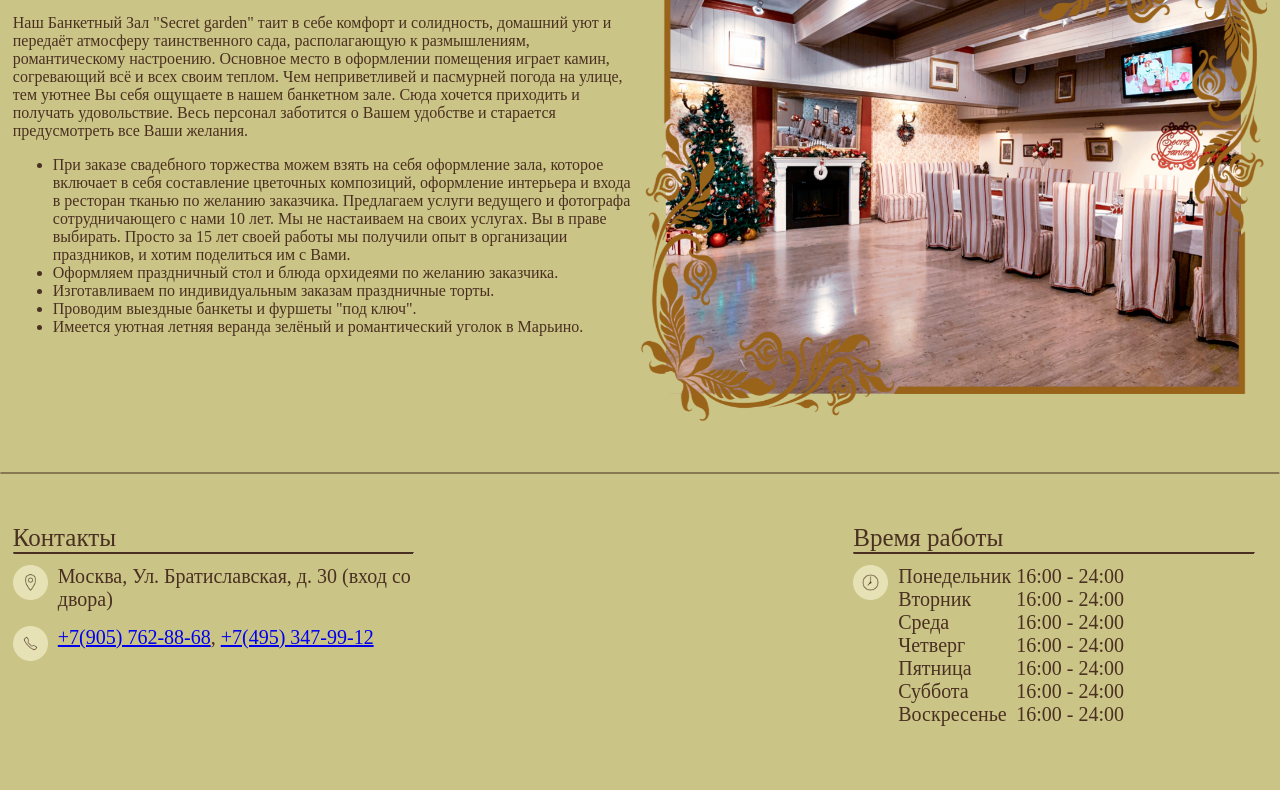
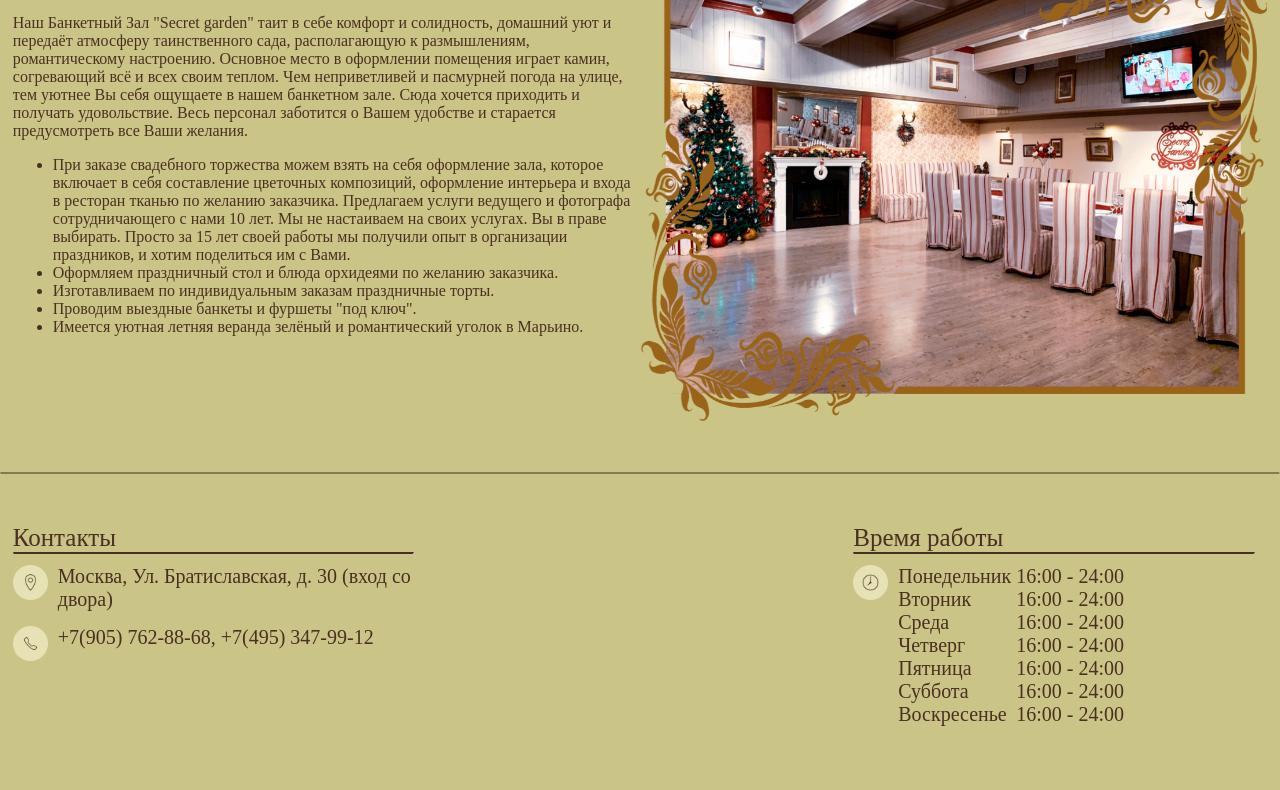
Before and after one commit to dimahoperskiy/secret-garden, a plain HTML site: page index.html in a window 1280 px wide. Shown: the part 267-1057 px from the top of the page. Drawn offline with Linux system fonts and the light colour scheme; a web font is replaced by a local one.

Commit message:
Initial commit

```diff
--- a/css/styles.css
+++ b/css/styles.css
@@ -55,6 +55,11 @@ footer {
 .container-info p {
     margin-top: 0;
     margin-bottom: 0;
+}
+
+.container-info p a {
+    color: #4A3021;
+    text-decoration: none;
 }
 
 .icon {
```
